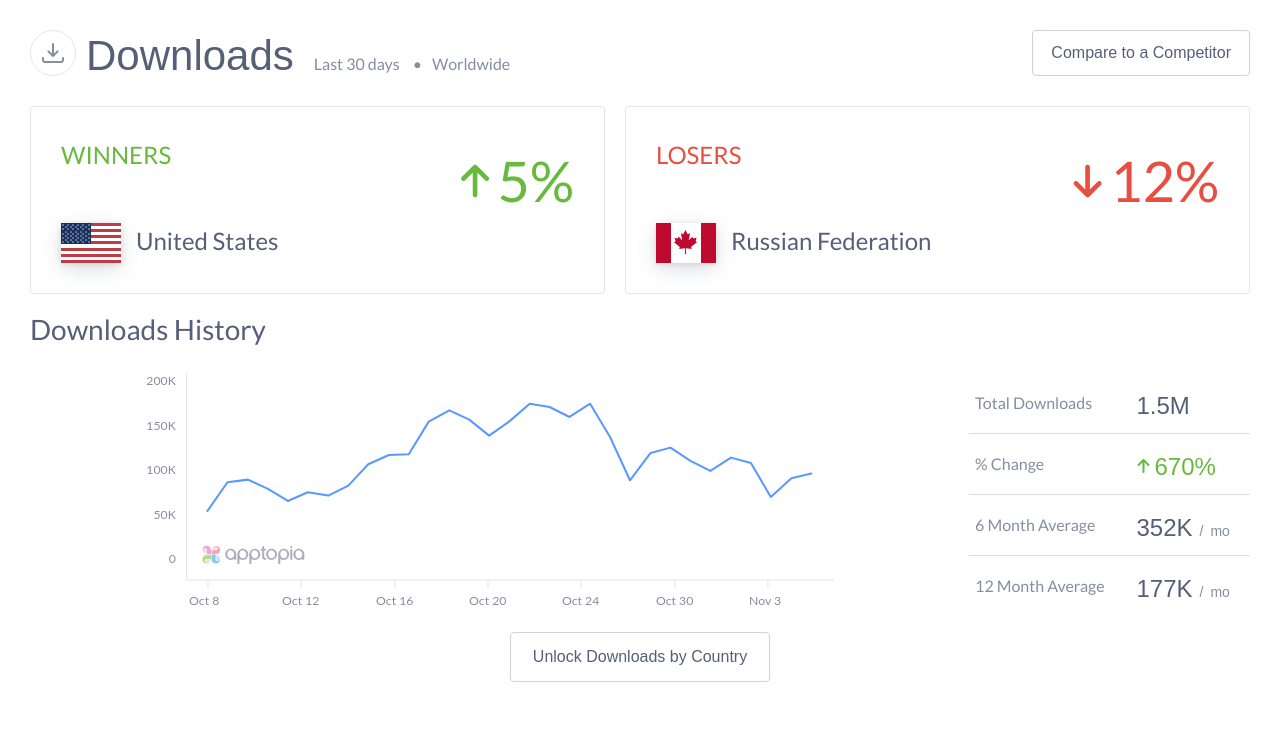
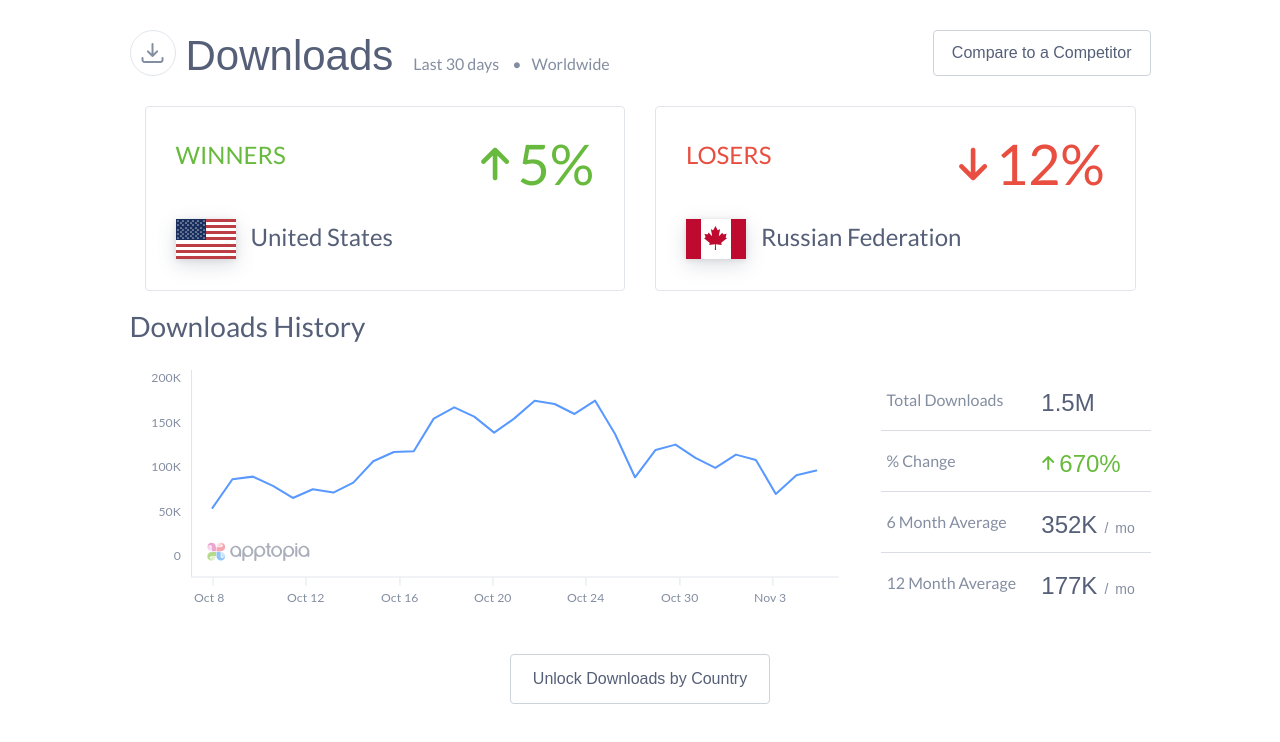
Before and after one commit to skvortsov-serge/apptopia-test-task, a plain HTML site: page index.html in a window 1280 px wide. Drawn offline with Linux system fonts and the light colour scheme; a web font is replaced by a local one.

Commit message:
fixed bugs

```diff
--- a/index.html
+++ b/index.html
@@ -9,8 +9,6 @@
     <meta name="viewport" content="width=device-width, initial-scale=1.0" />
     <!-- <link rel="shortcut icon" href="images/logo-nav.png" /> -->
     <link href="https://fonts.googleapis.com/css?family=Lato" rel="stylesheet">
-    <link rel="stylesheet" href="css/fonts.css" />
-    <link rel="stylesheet" href="css/font-awesome.min.css" />
     <link rel="stylesheet" href="css/style.css" />
 </head>
 
@@ -33,24 +31,32 @@
                 </div>
             </div>
             <div class="cards d-flex">
+                <div class="container width-100">
+                    <div class="row">
+                        <div class="col-md-6">
                             <div class="card winners d-flex">
                                 <div class="win percent text-24 d-flex">
                                     <p class="text-uppercase text-green">winners</p>
-                        <span class="text-green text-56"><i class="hicon-arrow-up"></i>5%</span>
+                                    <span class="text-green text-56 "><i class="hicon-arrow-up"></i>5%</span>
                                 </div>
                                 <div class="country d-flex">
                                     <div class="flag-icon flag-shadow us-flag"></div>
                                     <span class="text-24">United States</span>
                                 </div>
                             </div>
+                        </div>
+                        <div class="col-md-6">
                             <div class="card losers d-flex">
                                 <div class="los percent text-24 d-flex">
                                     <p class="text-uppercase text-red">losers</p>
-                        <span class="text-red text-56"><i class="hicon-arrow-down"></i>12%</span>
+                                    <span class="text-red text-56 "><i class="hicon-arrow-down"></i>12%</span>
                                 </div>
                                 <div class="country d-flex">
                                     <div class="flag-icon flag-shadow ca-flag"></div>
                                     <span class="text-24">Russian Federation</span>
+                                </div>
+                            </div>
+                        </div>
                     </div>
                 </div>
             </div>
--- a/scss/media.scss
+++ b/scss/media.scss
@@ -35,18 +35,22 @@
 
 /* Extra Small Devices, Phones */
 
-@media only screen and (max-width: 480px) {}
-
-
-/* Custom, iPhone Retina */
-
-@media only screen and (max-width: 370px) {
+@media only screen and (max-width: 480px) {
+    body .wrapper {
+        padding: 20px;
+    }
     .cards .card {
         padding: 15px;
         .text-56 {
             font-size: 46px;
         }
     }
+}
+
+
+/* Custom, iPhone Retina */
+
+@media only screen and (max-width: 370px) {
     .download-history .dwl-info ul li {
         padding: 14px 3px;
     }
--- a/scss/style.scss
+++ b/scss/style.scss
@@ -12,12 +12,18 @@ $border: solid 1px #e1e5eb;
     font-style: normal;
 }
 
+* {
+    box-sizing: border-box;
+}
+
 body {
     font-family: 'Lato', sans-serif;
 }
 
 .wrapper {
-    margin: 30px;
+    max-width: 1081px;
+    margin: 0 auto;
+    padding: 30px;
 }
 
 .text-green {
@@ -34,6 +40,9 @@ body {
 
 .text-56 {
     font-size: 56px;
+}
+.width-100 {
+    width: 100%;
 }
 
 //---- info block-------
@@ -116,13 +125,9 @@ body {
 }
 
 //-----cards block
-.cards {
-    flex-wrap: wrap;
-}
+
 
 .card {
-    flex-grow: 1;
-    align-content: space-between;
     max-width: 690px;
     min-width: 270px;
     min-height: 185px;
@@ -144,6 +149,9 @@ body {
             margin-right: 6px;
         }
     }
+    span {
+        margin-top: -17px;
+    }
 }
 
 .hicon-arrow-up {
@@ -161,6 +169,7 @@ body {
 }
 
 .country {
+    margin-top: 13px;
     span {
         color: $btn-color;
     }
@@ -191,10 +200,12 @@ body {
 }
 .download-history {
     flex-wrap: wrap;
+    justify-content: space-between;
+    margin-bottom: 25px;
 }
 
 .graph {
-    flex-grow: 20;
+    flex-grow: 1;
     height: 235px;
     margin-right: 20px;
     background: url('../img/graph.svg') center center no-repeat;
@@ -202,7 +213,8 @@ body {
 }
 
 .dwl-info {
-    flex-grow: 1;
+    flex-grow: 0;
+    min-width: 270px;
     ul {
         list-style: none;
         padding: 0;
```
Also changed, not shown: css/style.css. Lines whose indentation alone changed are shown as unchanged.
